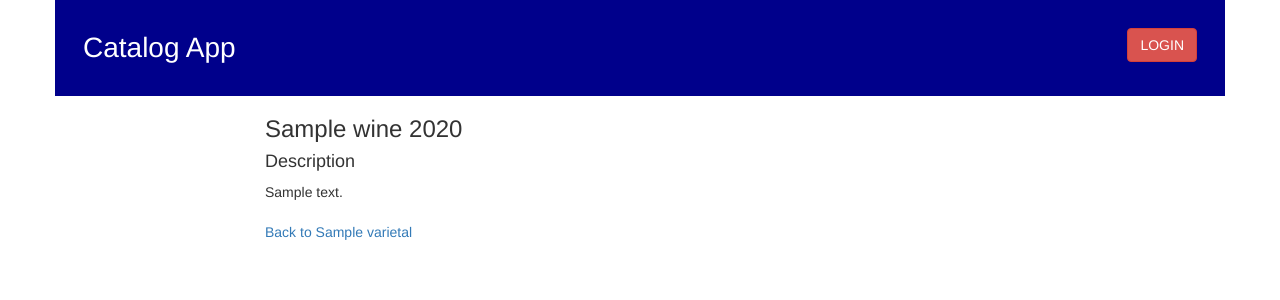
After one commit to cg94301/fullstack-nanodegree-catalog, a Flask app: page /catalog/wine/1/ in a window 1280 px wide. The commit adds this page. Shown: the top 300 px of the page. Run offline with Flask 2, Linux system fonts and the light colour scheme; tables that the repository leaves empty hold one stand-in row (values such as "Sample post"); some libraries are stand-ins or nearby versions.

Commit message:
Adding wine description page

```diff
--- a/vagrant/catalog/application.py
+++ b/vagrant/catalog/application.py
@@ -29,6 +29,11 @@ def showWines(varietal_id):
     wines = session.query(Wine).filter_by(varietal_id=varietal_id).all()
     return render_template('wines.html', varietals=varietals, varietal=varietal, wines=wines)
 
+@app.route('/catalog/wine/<int:wine_id>/')
+def showWine(wine_id):
+    wine = session.query(Wine).filter_by(id=wine_id).one()
+    return render_template('description.html', wine=wine)
+
 if __name__ == '__main__':
     app.debug = True
     app.run(host='0.0.0.0', port=5000)
--- a/vagrant/catalog/static/styles.css
+++ b/vagrant/catalog/static/styles.css
@@ -5,10 +5,6 @@
     padding: 1em;
 }
 
-.varietals {
-    border-right: 10px #888;
-}
-
 .selected-varietal {
     color: red;
 }
--- /dev/null
+++ b/vagrant/catalog/templates/description.html
@@ -0,0 +1,26 @@
+{% extends "main.html" %}
+{% block content %}
+
+      <div class="row">
+        <div class="col-sm-12 header">
+          <div class="row">
+            <div class="col-sm-6 catalog">Catalog App</div>
+            <div class="col-sm-6">
+              <a class="btn btn-danger pull-right" href="#" role="button">LOGIN</a>
+            </div>
+          </div>
+        </div>
+      </div>
+      <div class="row">
+        <div class="col-sm-2"></div>
+        <div class="col-sm-8">
+          <h3>{{wine.name}} {{wine.year}}</h3>
+          <div><h4>Description</h4></div>
+          <div>{{wine.description}}</div>
+          <br>
+          <a href="{{url_for('showWines', varietal_id=wine.varietal.id)}}">Back to {{wine.varietal.name}}</a>
+        </div>
+        <div class="col-sm-2"></div>
+      </div>
+
+{% endblock %}
--- a/vagrant/catalog/templates/wines.html
+++ b/vagrant/catalog/templates/wines.html
@@ -28,7 +28,9 @@
           <h3><span class="selected-varietal">{{varietal.name}}</span> Selection</h3>
           {% for wine in wines %}
           <div>
-            {{wine.name}} {{wine.year}}
+            <a href="{{url_for('showWine', wine_id=wine.id)}}">
+              {{wine.name}} {{wine.year}}
+            </a>
           </div>
           <div>
             <img src="{{url_for('static', filename=wine.label)}}" alt="{{wine.name}}" style="width:120px;height:120px;">
```
